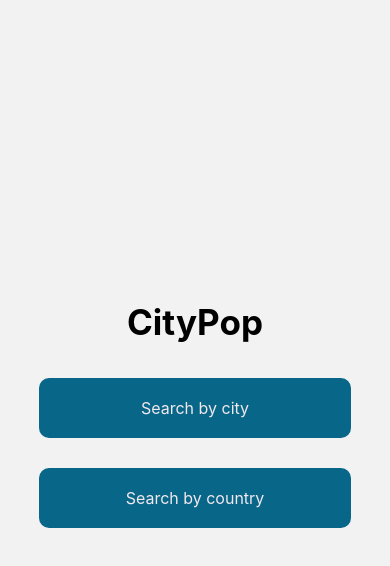
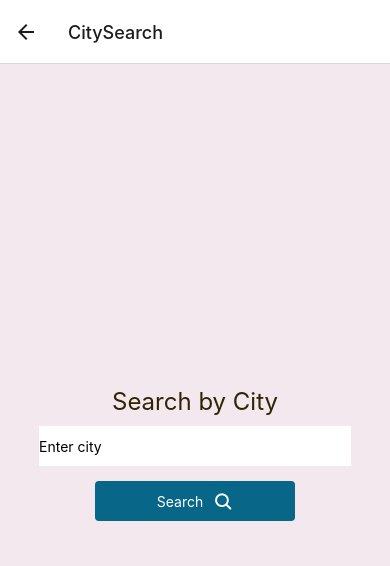
Before and after one commit to SebastianHallman/CityPop, a React Native app in the folder src/CityPop/: screen /CitySearch in a window 390 px wide. Shown: the top 566 px of the page. Built offline with nearby package versions, Linux system fonts and the light colour scheme.

Commit message:
City search screen UI

```diff
--- a/src/CityPop/App.tsx
+++ b/src/CityPop/App.tsx
@@ -3,6 +3,9 @@ import { StyleSheet, Text, View } from 'react-native';
 import { NavigationContainer } from '@react-navigation/native';
 import { createNativeStackNavigator } from '@react-navigation/native-stack';
 import HomeScreen from './screens/HomeScreen';
+import CitySearch from './screens/CitySearch';
+
+
 
 // create the stack navigator
 
@@ -13,6 +16,7 @@ export default function App() {
     <NavigationContainer>
       <Stack.Navigator>
         <Stack.Screen name="Home" component={HomeScreen} options={{ headerShown: false }}/>
+        <Stack.Screen name="CitySearch" component={CitySearch}></Stack.Screen>
       </Stack.Navigator>
     </NavigationContainer>
   );
--- /dev/null
+++ b/src/CityPop/screens/CitySearch.tsx
@@ -0,0 +1,58 @@
+import { View, Text, StyleSheet, TextInput, TouchableOpacity } from 'react-native'
+import React from 'react'
+import { useState } from 'react'
+import { colorPalette } from '../misc/colors'
+import Ionicons from '@expo/vector-icons/Ionicons';
+
+
+export default function CitySearch() {
+
+    // store the city input
+    const [city, setCity] = useState("")
+  return (
+    <View style={styles.container}>
+      <Text style={styles.title}>Search by City</Text>
+      <TextInput style={styles.searchInput} onChangeText={(text: string) => setCity(text)} placeholder="Enter city"/>
+      <TouchableOpacity style={styles.button}>
+          <Text style={styles.buttonText}>Search</Text>
+          <Ionicons color="white" size={20} name="search" />
+      </TouchableOpacity>
+
+    </View>
+  )
+}
+
+const styles = StyleSheet.create({
+    container: {
+        flex: 1,
+        alignItems: 'center',
+        justifyContent: 'center',
+        backgroundColor: colorPalette.white,
+    },
+    title: {
+        fontSize: 24,
+        color: colorPalette.dark,
+
+    },
+    searchInput: {
+        marginTop: 10,
+        backgroundColor: 'white',
+        width: '80%',
+        height: 40,
+    },
+    button: {
+        marginTop: 15,
+        height: 40,
+        width: 200,
+        flexDirection: 'row',
+        alignItems: 'center',
+        justifyContent: 'center',
+        backgroundColor: colorPalette.blue,
+        padding: 10,
+        borderRadius: 4,
+    },
+    buttonText: {
+        marginRight: 10,
+        color: "white",
+    }
+})
--- a/src/CityPop/screens/HomeScreen.tsx
+++ b/src/CityPop/screens/HomeScreen.tsx
@@ -1,13 +1,24 @@
 import React from 'react'
 import { View, Text, StyleSheet, TouchableOpacity } from 'react-native'
 import { colorPalette } from '../misc/colors'
+import type { NativeStackScreenProps } from '@react-navigation/native-stack';
 
-export default function HomeScreen() {
+
+// Declare the navigation types
+
+type NavigationType = {
+  Home: undefined,
+  CitySearch: undefined,
+}
+
+type Props = NativeStackScreenProps<NavigationType, 'CitySearch'>;
+
+export default function HomeScreen({ navigation }: Props) {
   return (
     <View style={styles.container}>
       <Text style={styles.title}>CityPop</Text>
       <View style={styles.buttonGroup}>
-        <TouchableOpacity style={styles.button}>
+        <TouchableOpacity style={styles.button} onPress={() => navigation.navigate('CitySearch')}>
           <Text style={styles.buttonText}>Search by city</Text>
         </TouchableOpacity>
         <TouchableOpacity style={styles.button}>
@@ -25,7 +36,7 @@ const styles = StyleSheet.create({
     flex: 1,
     justifyContent: 'center',
     alignItems: 'center',
-    backgroundColor: "F3E8EE",
+    backgroundColor: colorPalette.white,
   },
 
   title: {
```
